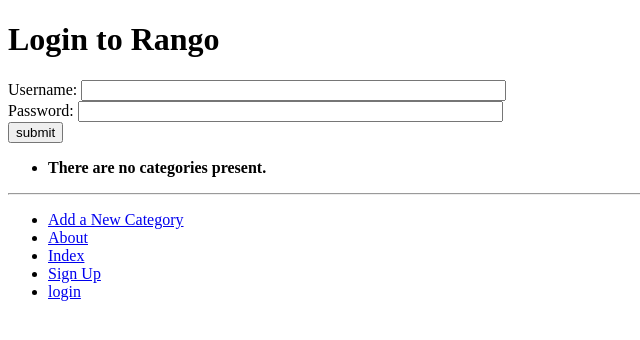
After one commit to MSH1084/tango_with_django_project, a Django app: template templates/rango/login.html in a window 1280 px wide. The commit adds this page. Shown: the top 340 px of the page, without its empty margins (0-640 px from the left). Run offline with Django 3.2, Linux system fonts and the light colour scheme; the template is opened without the code that fills it, so the values that code supplies are empty; parts of the project's set-up code (start-up, migrations or seed data) failed here and were passed over.

Commit message:
add login

```diff
--- a/rango/urls.py
+++ b/rango/urls.py
@@ -8,4 +8,6 @@ urlpatterns = [
          views.show_category, name='show_category'),
     path('add_category/', views.add_category, name ='add_category'),
     path('category/<slug:category_name_slug>/add_page/', views.add_page, name= 'add_page'),
+    path('register/', views.register, name ='register'),
+    path('login/', views.user.login, name ='login'),
 ]
--- a/tango_with_django_project/urls.py
+++ b/tango_with_django_project/urls.py
@@ -21,6 +21,7 @@ from django.conf import settings
 from django.conf.urls.static import static
 
 
+
 urlpatterns = [
     path('', views.index, name='index'),
     path('rango/', include('rango.urls')),
--- a/templates/rango/base.html
+++ b/templates/rango/base.html
@@ -31,6 +31,7 @@
                         <li><a href="{% url 'rango:about' %}">About</a></li>
                         <li><a href="{% url 'rango:index' %}">Index</a></li>
                         <li><a href="{% url 'rango:register' %}">Sign Up</a></li>
+                        <li><a href="{% url 'rango:login' %}">login</a></li>
 
                     </ul>
                 </div>
--- /dev/null
+++ b/templates/rango/login.html
@@ -0,0 +1,16 @@
+
+{% extends 'rango/base.html' %}
+{% load staticfiles %}
+{% block title_block %}
+    Login
+{% endblock %}
+{% block body_block %}
+<h1>Login to Rango</h1>
+<form id="login_form" method="post" action="{% url 'rango:login' %}">
+    {% csrf_token %}
+    Username: <input type="text" name="username" value="" size="50" />
+    <br />
+    Password: <input type="password" name="password" value="" size="50" /> <br />
+    <input type="submit" value="submit" />
+</form>
+{% endblock %}
```
Also changed, not shown: rango/views.py (+34 -0 lines), templates/rango/index.html (+12 -0 lines).
